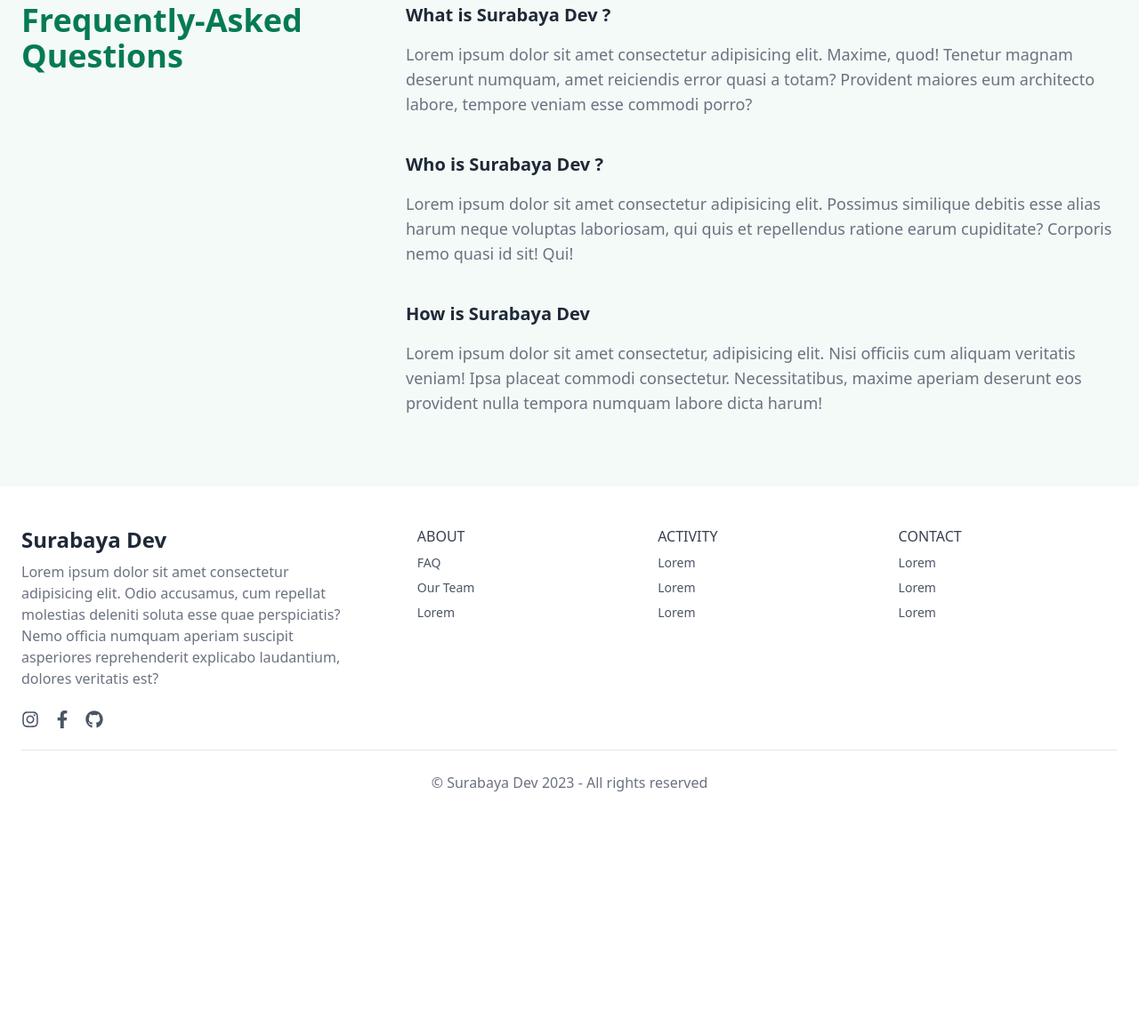
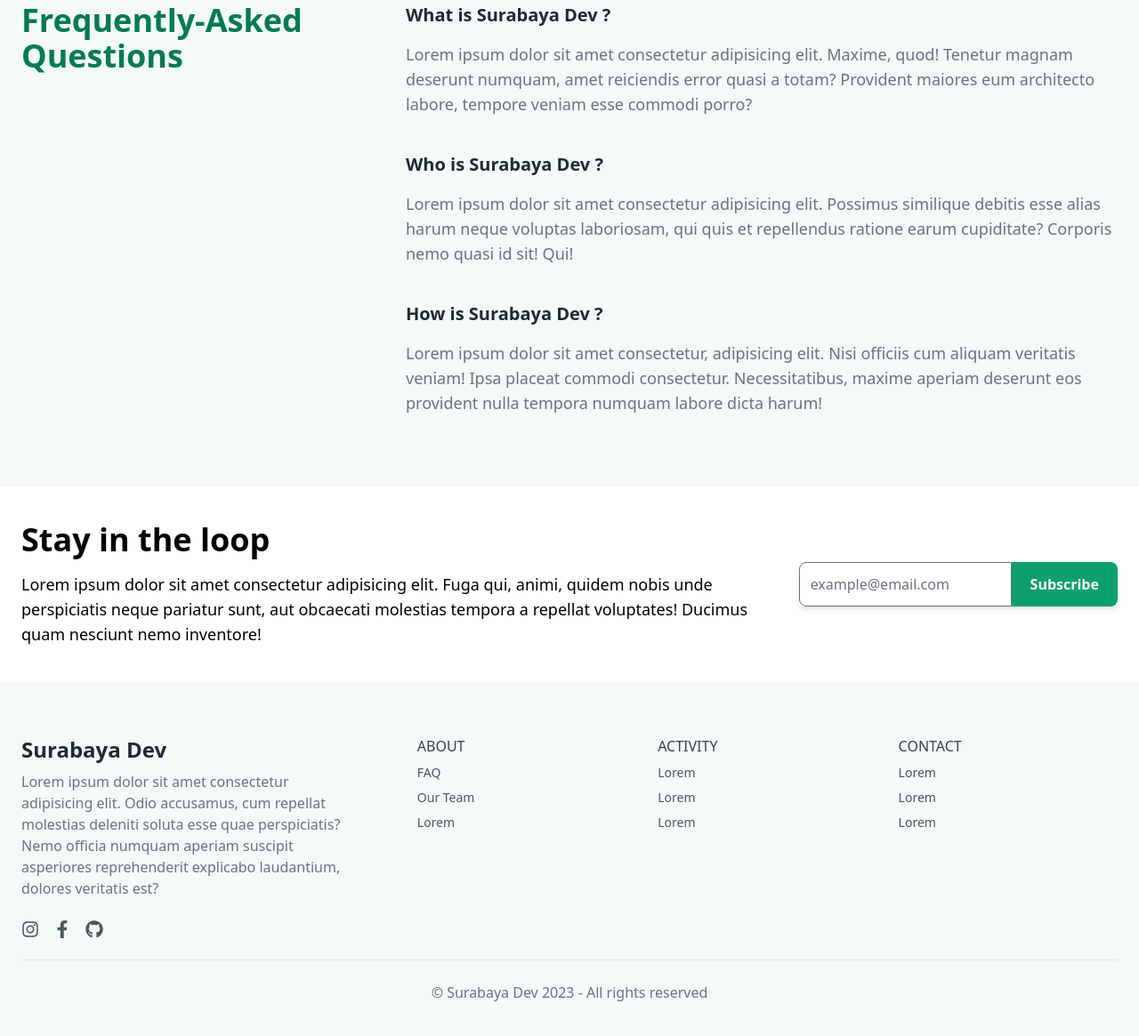
Before and after one commit to raisilhamn/surabaya-dev-landing-page, a website: page index.html in a window 1280 px wide. Shown: the part 1503-2668 px from the top of the page at 89% size. Before the commit the page ends 2419 px from the top, so only its background shows below. Drawn offline with Linux system fonts and the light colour scheme.

Commit message:
Change color of CTA Section and Footer

```diff
--- a/index.html
+++ b/index.html
@@ -253,7 +253,7 @@
           </dd>
           <dt class="mb-4">
             <h3 class="text-xl font-semibold text-gray-800 dark:text-white">
-              How is Surabaya Dev
+              How is Surabaya Dev ?
             </h3>
           </dt>
           <dd class="mb-10">
@@ -270,10 +270,24 @@
   </div>
 
 
+  <section class="dark:bg-gray-800 dark:text-gray-50">
+    <div class="container px-6 py-10 mx-auto flex flex-col justify-center p-4 space-y-8 lg:space-y-0 lg:space-x-12 lg:justify-between lg:flex-row">
+      <div class="flex flex-col space-y-4 text-center lg:text-left">
+        <h1 class="text-4xl font-bold">Stay in the loop</h1>
+        <p class="text-lg">Lorem ipsum dolor sit amet consectetur adipisicing elit. Fuga qui, animi, quidem nobis unde perspiciatis neque pariatur sunt, aut obcaecati molestias tempora a repellat voluptates! Ducimus quam nesciunt nemo inventore!</p>
+      </div>
+      <div class="flex flex-row items-center self-center justify-center flex-shrink-0 shadow-md lg:justify-end">
+        <div class="flex flex-row">
+          <input type="text" placeholder="example@email.com" class="w-3/5 p-3 rounded-l-lg sm:w-2/3">
+          <button type="button" class="w-2/5 p-3 font-semibold rounded-r-lg sm:w-1/3 bg-green-500 text-white">Subscribe</button>
+        </div>
+      </div>
+    </div>
+  </section>
 
 </body>
-<footer class="bg-white dark:bg-gray-900">
-  <div class="container p-6 mx-auto">
+<footer class="bg-green-50 dark:bg-gray-900">
+  <div class="container px-6 py-10  mx-auto">
     <div class="mt-5 lg:flex">
       <div class="w-full -mx-6 lg:w-2/5">
         <div class="px-6">
```
Also changed, not shown: dist/style.css.
